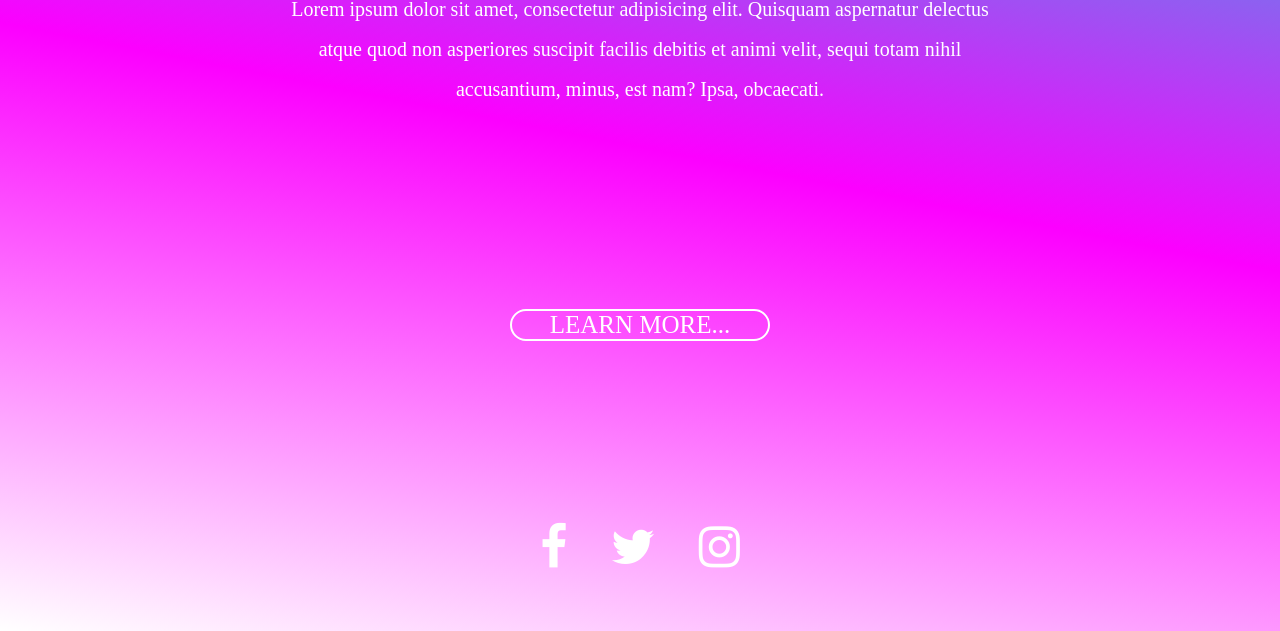
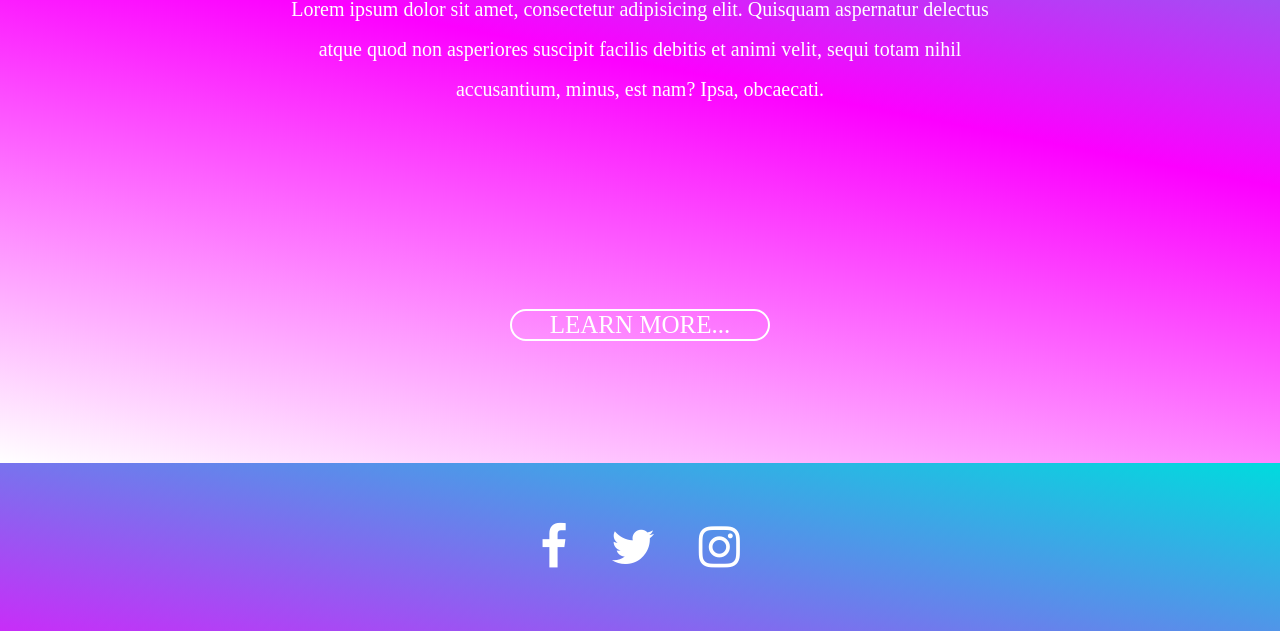
Before and after one commit to huntersofly/Kings, a plain HTML site: page Project/index.html in a window 1280 px wide. Shown: the part 337-968 px from the top of the page. Drawn offline with Linux system fonts and the light colour scheme; a web font is replaced by a local one.

Commit message:
Update home.css

```diff
--- a/Project/home.css
+++ b/Project/home.css
@@ -6,13 +6,13 @@
 body {
     font-family: "Trirong", serif;
     font-size: 48px;
-
+    background-image: linear-gradient(191deg, #00DBDE 0%, #FC00FF 50%, #ffffff 100%);
   }
 .main-div{
 /*     background-image: url('/images/kyle-bushnell-jaaAgZeFMgg-unsplash.jpg'); */
-  background-color: #00DBDE;
+/*   background-color: #00DBDE; */
   background-image: linear-gradient(191deg, #00DBDE 0%, #FC00FF 50%, #ffffff 100%);
-    height: 100%;
+    height: 100vh;
 }
 nav{
     height: 60px;
```
